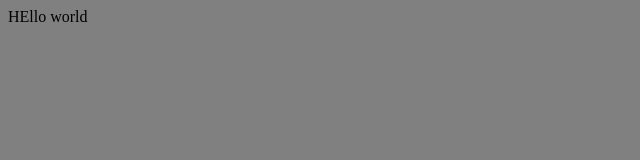
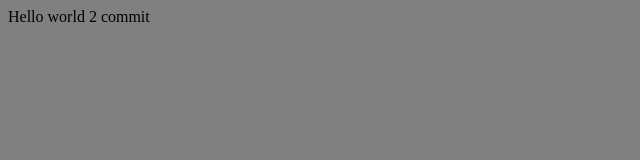
Before and after one commit to Ramaloce/test2, a plain HTML site: page index.html in a window 1280 px wide. Shown: the full height of the page, 0-640 px from the left. Drawn offline with Linux system fonts and the light colour scheme.

Commit message:
sec commit

```diff
--- a/index.html
+++ b/index.html
@@ -5,6 +5,7 @@
 </TITLE>
 </HEAD>
 <body bgcolor=grey>
-HEllo world
+Hello world
+2 commit
 </body
 </HTML>
```
